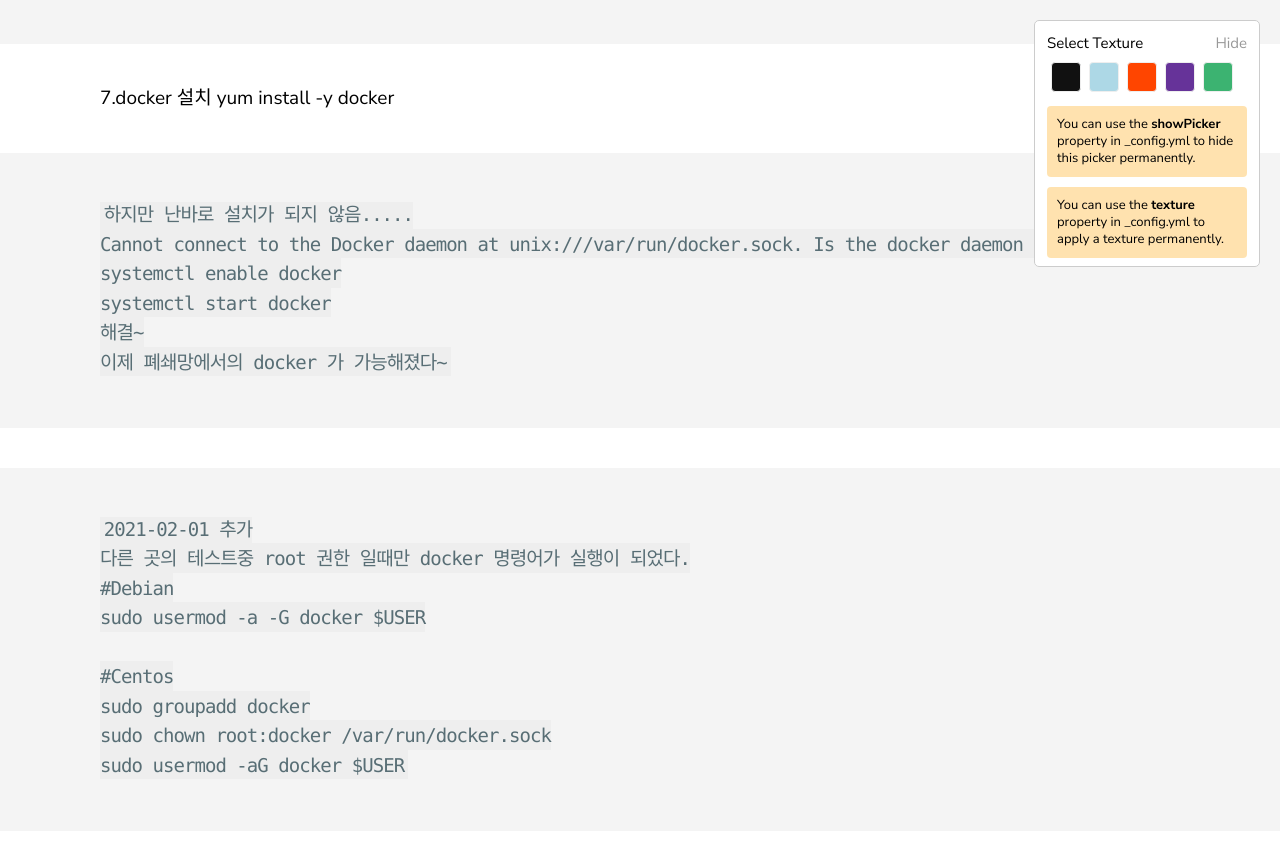
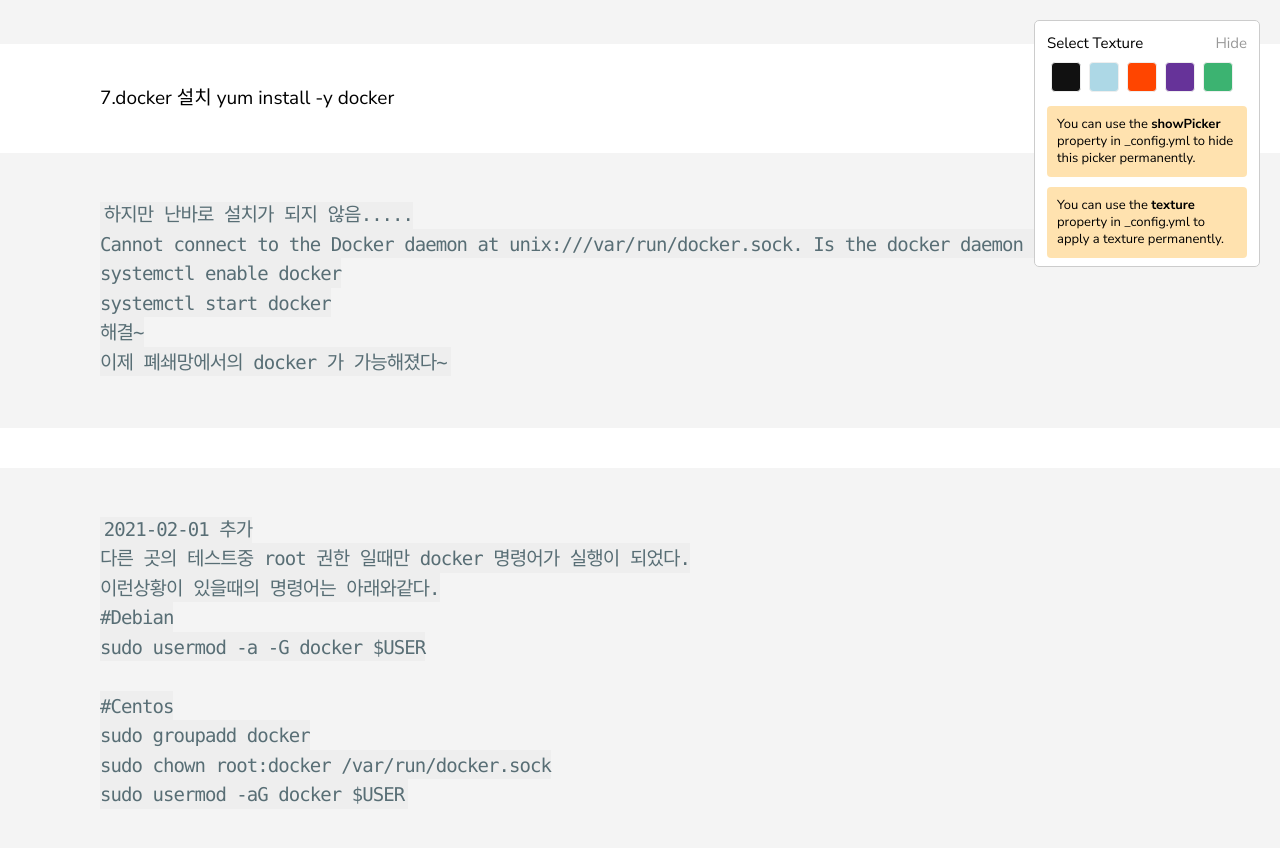
Before and after one commit to dkdoi/dkdoi.github.io, a Jekyll site: the page built from _posts/2021-01-28-dockerInstallToClosednet.markdown, in a window 1280 px wide and 900 px high, scrolled down 2755 px. Shown: the top 848 px of the window. Built offline with Jekyll 4.4.1, drawn with Linux system fonts in a browser that asks for light colours.

Commit message:
2021-02-01

````diff
--- a/_posts/2021-01-28-dockerInstallToClosednet.markdown
+++ b/_posts/2021-01-28-dockerInstallToClosednet.markdown
@@ -72,6 +72,7 @@ systemctl start docker
 ```
 2021-02-01 추가
 다른 곳의 테스트중 root 권한 일때만 docker 명령어가 실행이 되었다.
+이런상황이 있을때의 명령어는 아래와같다.
 #Debian
 sudo usermod -a -G docker $USER
 
````
